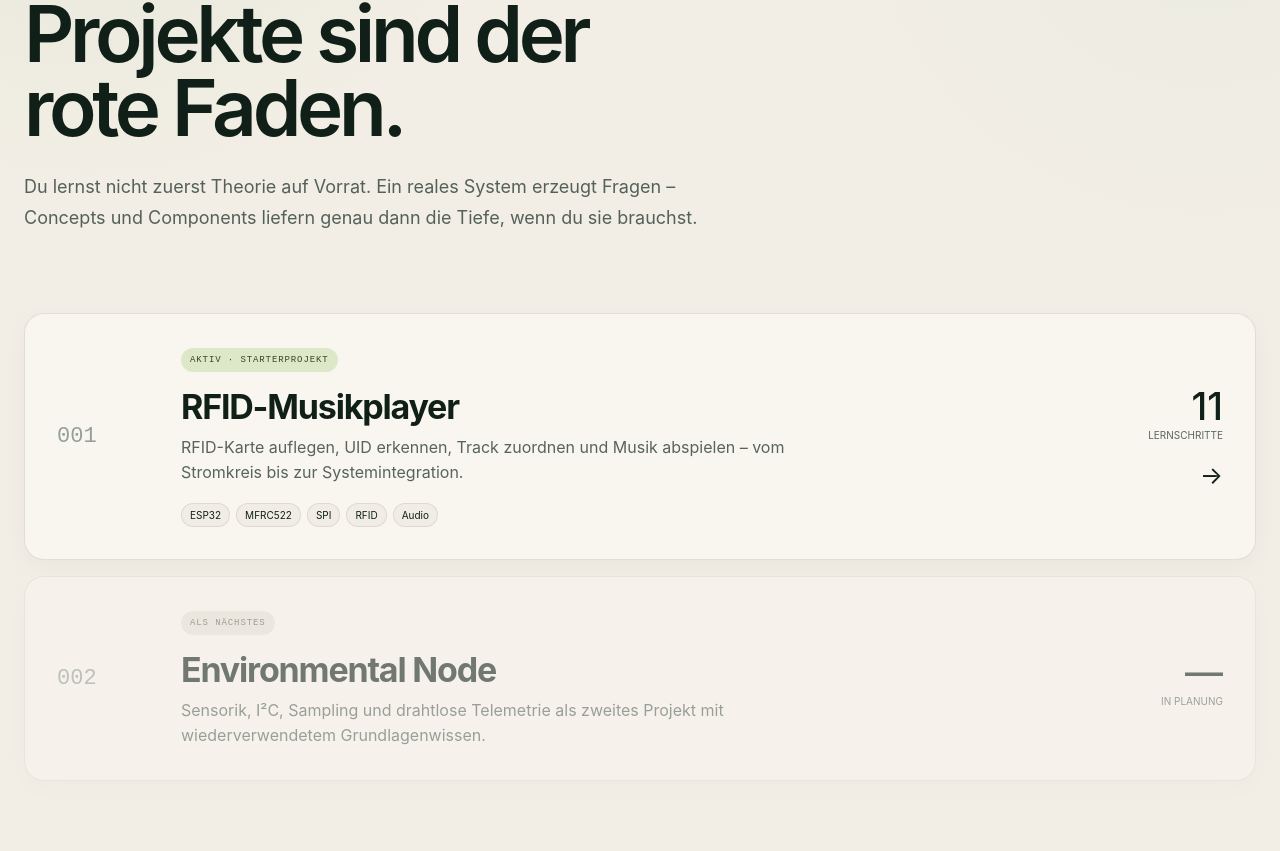
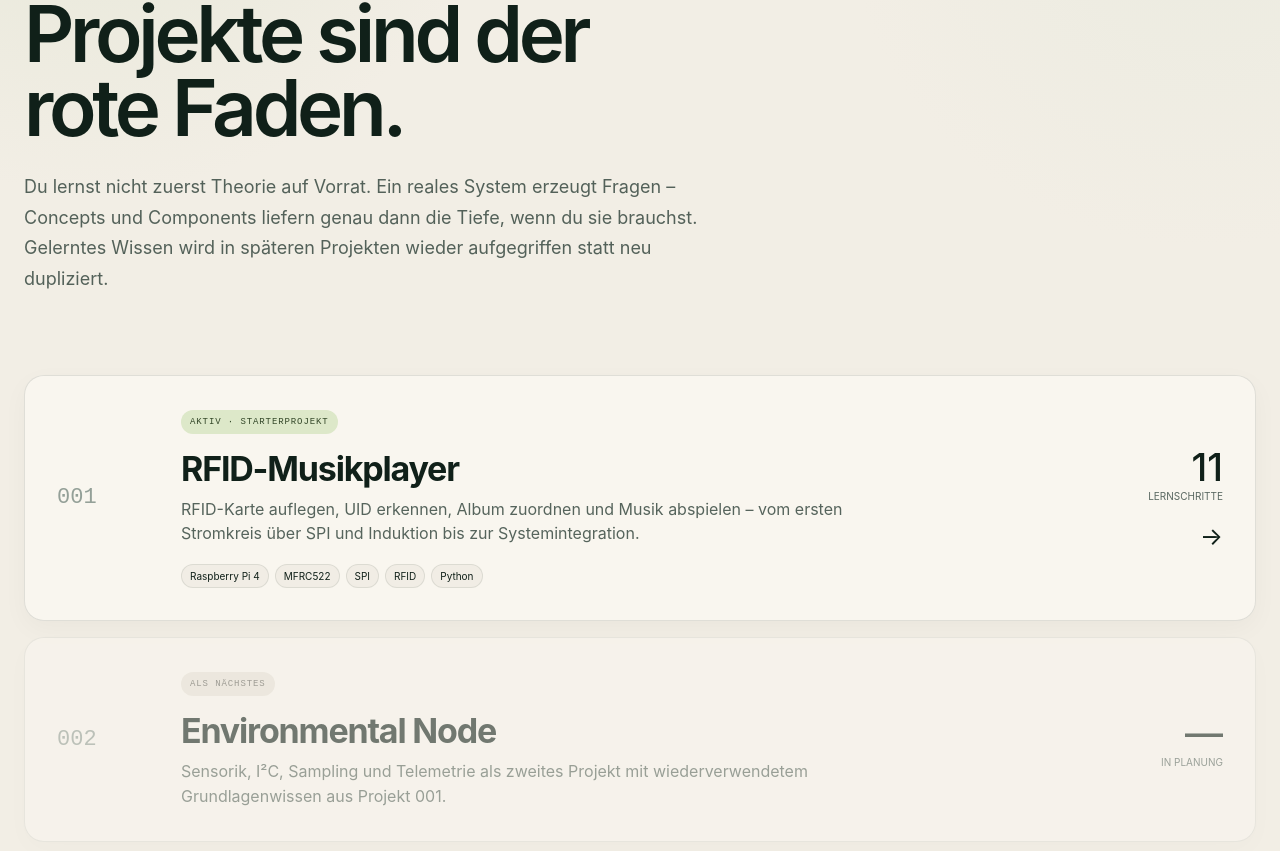
Before and after one commit to dabin134/embedded-lab, a Next.js app: page /projects in a window 1280 px wide. Shown: the part 229-1080 px from the top of the page. Built offline with nearby package versions, Linux system fonts and the light colour scheme.

Commit message:
Align project index with Raspberry Pi starter build

```diff
--- a/app/projects/page.tsx
+++ b/app/projects/page.tsx
@@ -3,14 +3,27 @@ import Link from "next/link";
 export default function ProjectsPage() {
   return (
     <section className="section-pad page-top">
-      <div className="page-intro"><div className="eyebrow"><span /> Build path</div><h1>Projekte sind der<br />rote Faden.</h1><p>Du lernst nicht zuerst Theorie auf Vorrat. Ein reales System erzeugt Fragen – Concepts und Components liefern genau dann die Tiefe, wenn du sie brauchst.</p></div>
+      <div className="page-intro">
+        <div className="eyebrow"><span /> Build path</div>
+        <h1>Projekte sind der<br />rote Faden.</h1>
+        <p>Du lernst nicht zuerst Theorie auf Vorrat. Ein reales System erzeugt Fragen – Concepts und Components liefern genau dann die Tiefe, wenn du sie brauchst. Gelerntes Wissen wird in späteren Projekten wieder aufgegriffen statt neu dupliziert.</p>
+      </div>
       <div className="project-list">
         <Link className="project-list-card featured" href="/projects/rfid-music-player">
           <div className="project-number">001</div>
-          <div><span className="badge">Aktiv · Starterprojekt</span><h2>RFID-Musikplayer</h2><p>RFID-Karte auflegen, UID erkennen, Track zuordnen und Musik abspielen – vom Stromkreis bis zur Systemintegration.</p><div className="project-tags"><span>ESP32</span><span>MFRC522</span><span>SPI</span><span>RFID</span><span>Audio</span></div></div>
+          <div>
+            <span className="badge">Aktiv · Starterprojekt</span>
+            <h2>RFID-Musikplayer</h2>
+            <p>RFID-Karte auflegen, UID erkennen, Album zuordnen und Musik abspielen – vom ersten Stromkreis über SPI und Induktion bis zur Systemintegration.</p>
+            <div className="project-tags"><span>Raspberry Pi 4</span><span>MFRC522</span><span>SPI</span><span>RFID</span><span>Python</span></div>
+          </div>
           <div className="project-side"><strong>11</strong><span>Lernschritte</span><i>→</i></div>
         </Link>
-        <div className="project-list-card muted"><div className="project-number">002</div><div><span className="badge subtle">Als Nächstes</span><h2>Environmental Node</h2><p>Sensorik, I²C, Sampling und drahtlose Telemetrie als zweites Projekt mit wiederverwendetem Grundlagenwissen.</p></div><div className="project-side"><strong>—</strong><span>in Planung</span></div></div>
+        <div className="project-list-card muted">
+          <div className="project-number">002</div>
+          <div><span className="badge subtle">Als Nächstes</span><h2>Environmental Node</h2><p>Sensorik, I²C, Sampling und Telemetrie als zweites Projekt mit wiederverwendetem Grundlagenwissen aus Projekt 001.</p></div>
+          <div className="project-side"><strong>—</strong><span>in Planung</span></div>
+        </div>
       </div>
     </section>
   );
```
